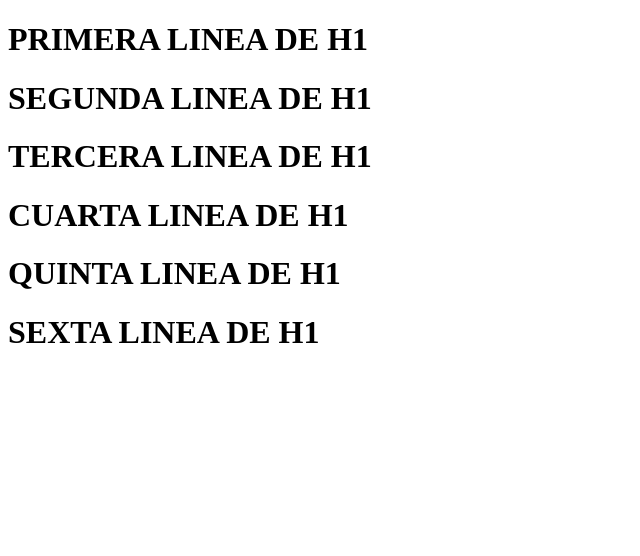
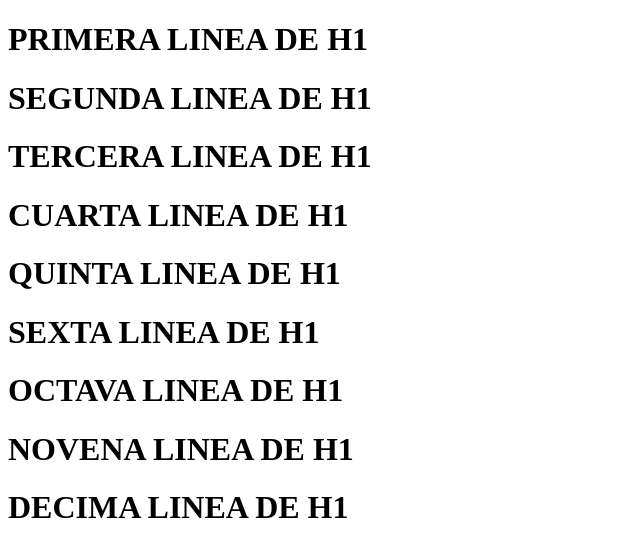
Before and after one commit to Igutierr18/BUENAS_PRACTICAS, a plain HTML site: page index.html in a window 1280 px wide. Shown: the whole page, without its empty margins (0-640 px from the left). Drawn offline with Linux system fonts and the light colour scheme.

Commit message:
se agregaron 3 lineas h1

```diff
--- a/index.html
+++ b/index.html
@@ -12,5 +12,8 @@
     <h1>CUARTA LINEA DE H1</h1>
     <h1>QUINTA LINEA DE H1</h1>
     <h1>SEXTA LINEA DE H1</h1>
+    <h1>OCTAVA LINEA DE H1</h1>
+    <h1>NOVENA LINEA DE H1</h1>
+    <h1>DECIMA LINEA DE H1</h1>
 </body>
 </html>
```
